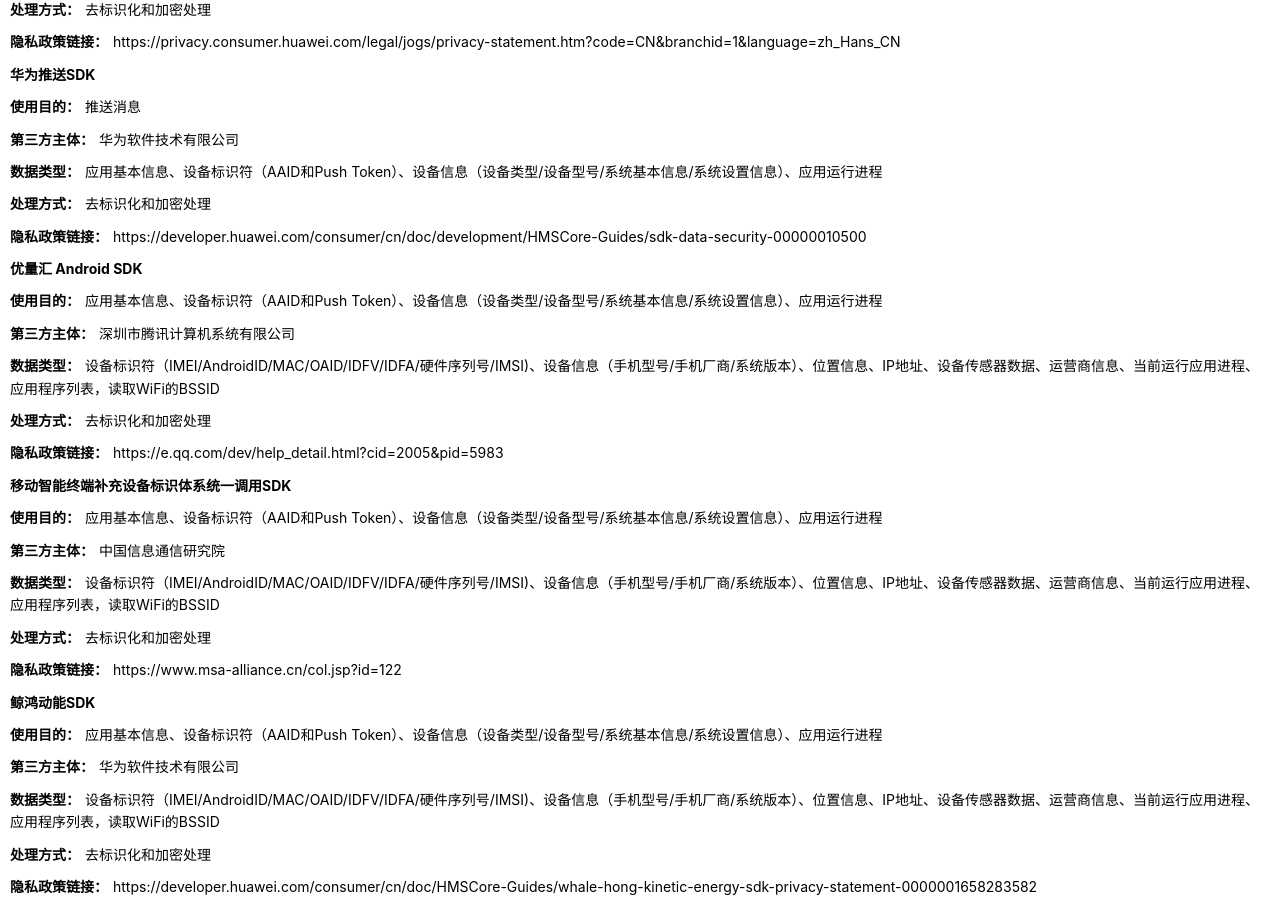
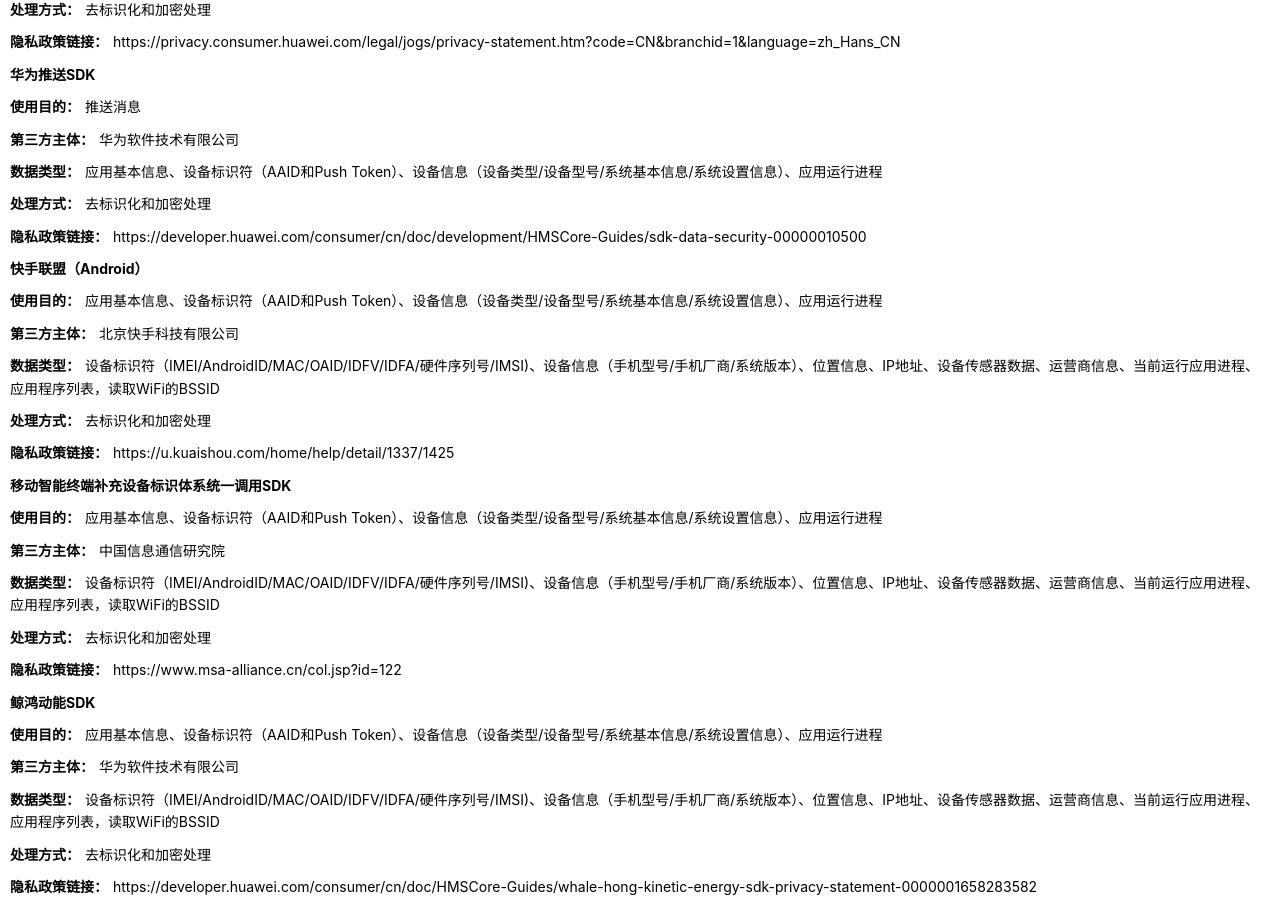
Before and after one commit to yongqi886/yongqi886.github.io, a Jekyll site: the page privacy.html, which Jekyll copies as it is, in a window 1280 px wide and 900 px high, scrolled down 7789 px. Built offline with Jekyll 4.4.1, drawn with Linux system fonts in a browser that asks for light colours.

Commit message:
Update privacy.html

```diff
--- a/privacy.html
+++ b/privacy.html
@@ -605,13 +605,13 @@
 				<li><strong>隐私政策链接：</strong>https://developer.huawei.com/consumer/cn/doc/development/HMSCore-Guides/sdk-data-security-00000010500<br>
 					<p>
 			<ul class="level-1">
-				<li><strong>优量汇 Android SDK</strong><br>
+				<li><strong>快手联盟（Android）</strong><br>
 					<p>
 			<ul class="level-1">
 				<li><strong>使用目的：</strong>应用基本信息、设备标识符（AAID和Push Token）、设备信息（设备类型/设备型号/系统基本信息/系统设置信息）、应用运行进程<br>
 					<p>
 			<ul class="level-1">
-				<li><strong>第三方主体：</strong>深圳市腾讯计算机系统有限公司<br>
+				<li><strong>第三方主体：</strong>北京快手科技有限公司<br>
 					<p>
 			<ul class="level-1">
 				<li><strong>数据类型：</strong>设备标识符（IMEI/AndroidID/MAC/OAID/IDFV/IDFA/硬件序列号/IMSI)、设备信息（手机型号/手机厂商/系统版本）、位置信息、IP地址、设备传感器数据、运营商信息、当前运行应用进程、应用程序列表，读取WiFi的BSSID<br>
@@ -620,7 +620,7 @@
 				<li><strong>处理方式：</strong>去标识化和加密处理<br>
 					<p>
 			<ul class="level-1">
-				<li><strong>隐私政策链接：</strong>https://e.qq.com/dev/help_detail.html?cid=2005&pid=5983<br>
+				<li><strong>隐私政策链接：</strong>https://u.kuaishou.com/home/help/detail/1337/1425<br>
 										<p>
 			<ul class="level-1">
 				<li><strong>移动智能终端补充设备标识体系统一调用SDK</strong><br>
```
